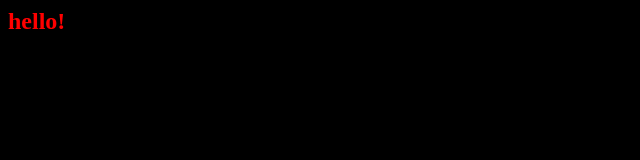
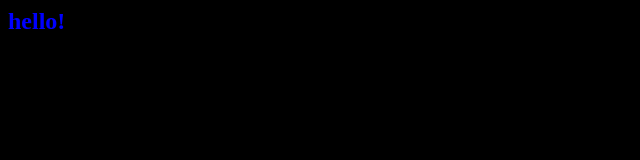
Before and after one commit to Jcarranzaa/practice, a plain HTML site: page index.html in a window 1280 px wide. Shown: the full height of the page, 0-640 px from the left. Drawn offline with Linux system fonts and the light colour scheme.

Commit message:
practice
some changes

```diff
--- a/index.html
+++ b/index.html
@@ -6,7 +6,7 @@
 <style>
 body {
     background-color:#000;
-    color: red;
+    color: blue;
 }
 </style>
 
@@ -16,7 +16,7 @@
 
 
 <script>
-alert('hello!');
+//alert('hello!');
 </script>
 </body>
 </html>
```
Also changed, not shown: package-lock.json (added).
